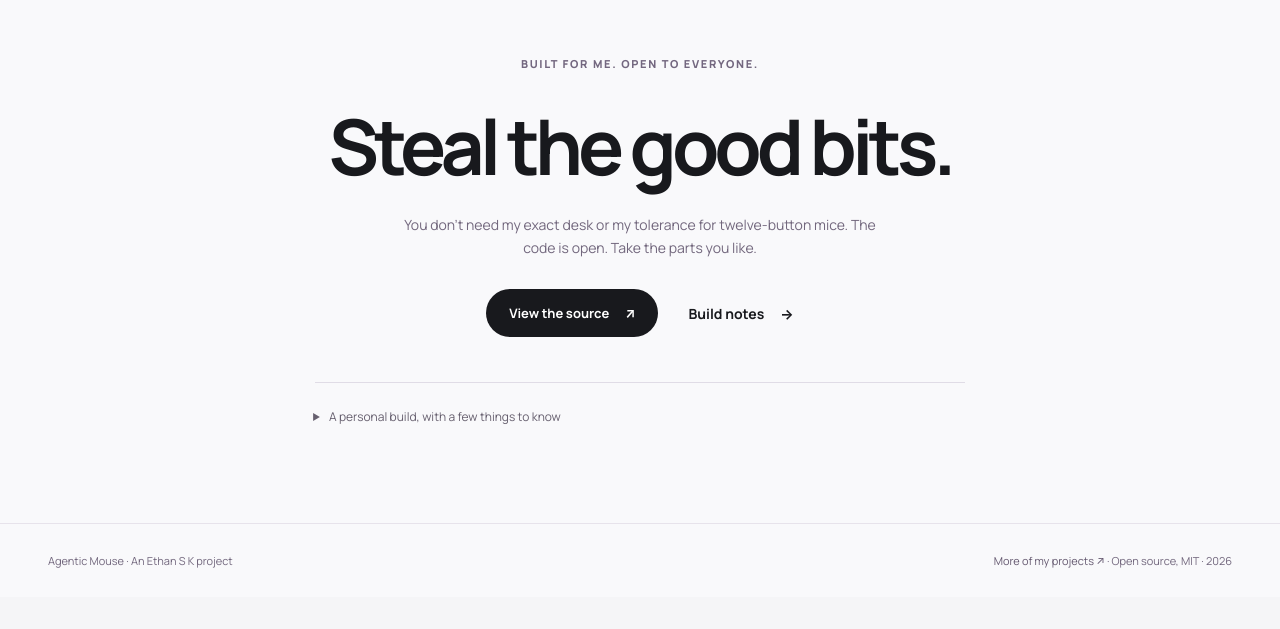
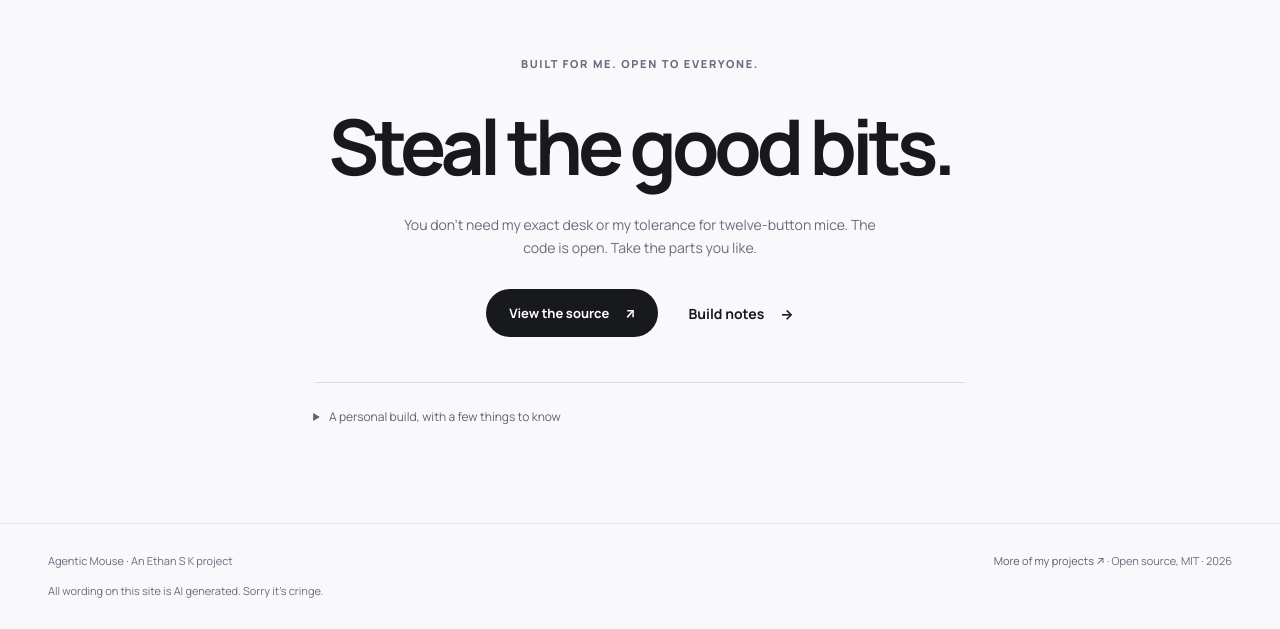
Before and after one commit to EthanSK/agentic-mouse, a browser extension: page docs/index.html in a window 1280 px wide. Shown: the part 5523-6152 px from the top of the page. Before the commit the page ends 6120 px from the top, so only its background shows below. Drawn offline with Linux system fonts and the light colour scheme; no server answers.

Commit message:
Add the AI wording disclaimer to the footer

```diff
--- a/docs/index.html
+++ b/docs/index.html
@@ -585,6 +585,7 @@
           Open source, MIT · 2026</span
         >
       </div>
+      <p class="wrap">All wording on this site is AI generated. Sorry it's cringe.</p>
     </footer>
     <noscript
       ><p class="no-js-note">
--- a/docs/showcase.css
+++ b/docs/showcase.css
@@ -869,6 +869,9 @@ button {
   gap: 20px;
   color: #9a919f;
   font-size: 11px;
+}
+.site-footer p {
+  margin-top: 14px;
 }
 .error-page {
   min-height: 100svh;
```
